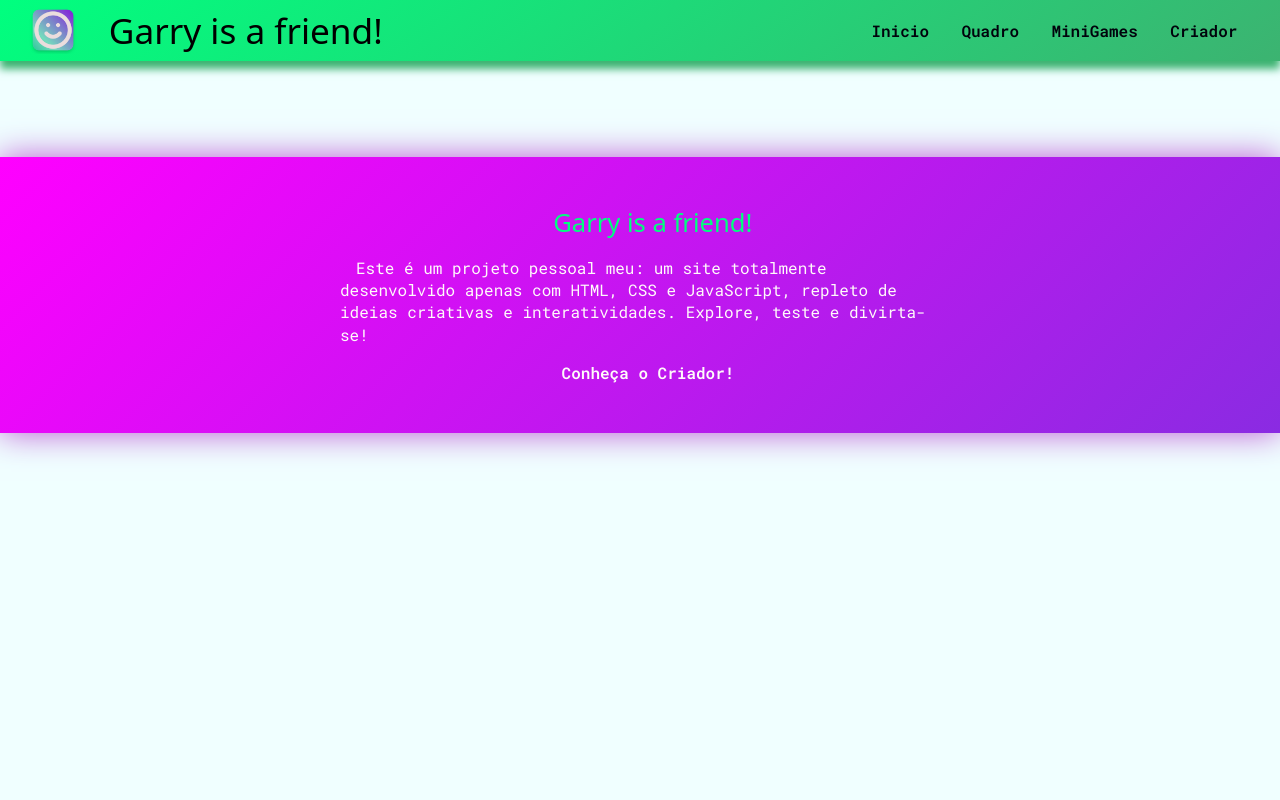
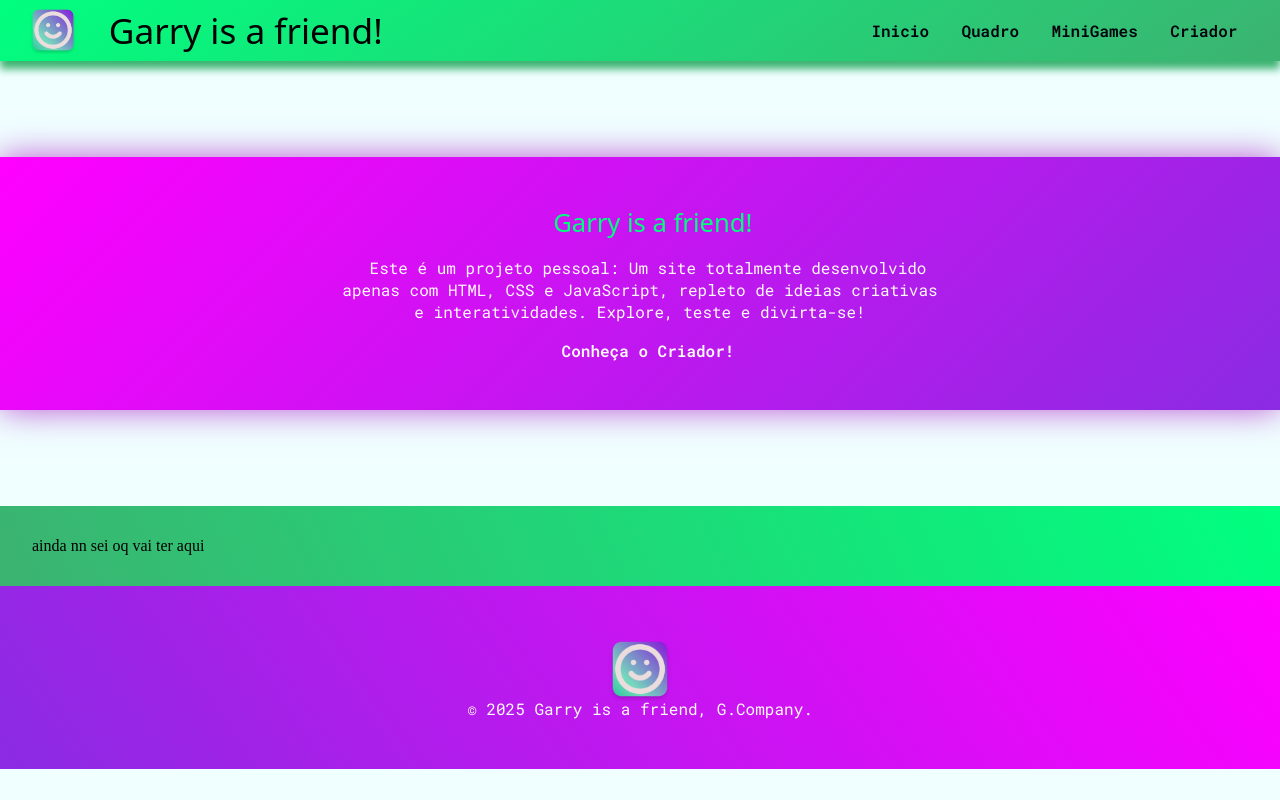
Before and after one commit to guicarbar/basic_interactive_project, a plain HTML site: page index.html in a window 1280 px wide. Drawn offline with Linux system fonts and the light colour scheme; a web font is replaced by a local one.

Commit message:
Update (#5)

```diff
--- a/index.html
+++ b/index.html
@@ -17,7 +17,7 @@
   <!-- header - navbar -->
   <header class="Navbar">
     <!-- welcome page -->
-    <div onclick="ReloadPage()">
+    <div onclick="redirect(1)">
       <img src="style/img/LogoGarry/Logo_Garry.png" alt="Garry Logo" class="logo_NavBar">
       <h1 class="bitcount-single-Font">Garry is a friend!</h1>
     </div>
@@ -35,23 +35,52 @@
       </ul>
     </div>
   </header>
-  <!-- body -->
-  <div class="body">
+
+  <!-- body/main of page -->
+  <main>
     <!-- welcome text -->
     <div class="body_welcome-text">
       <h2 class="bitcount-single-Font">Garry is a friend!</h2>
       <p>
-        Este é um projeto pessoal meu: um site totalmente desenvolvido apenas com HTML, CSS e JavaScript, repleto de ideias criativas e interatividades. Explore, teste e divirta-se!
+        Este é um projeto pessoal: Um site totalmente desenvolvido apenas com HTML, CSS e JavaScript, repleto de ideias criativas e interatividades. Explore, teste e divirta-se!
       </p>
       <a href="pages/criador.html">Conheça o Criador!</a>
     </div>
-  </div>
+
+    <!-- carousel -->
+    <div class="carousel-container">
+      <!-- carousel title -->
+      <div>
+        ainda nn sei oq vai ter aqui
+      </div>
+      <!-- carousel -->
+      <div class="carousel">
+
+      </div>
+      <!-- buttons for carousel -->
+    </div>
+  </main>
+
   <!-- footer -->
   <footer>
+    <!-- icon - top -->
+    <div class="footer_icon" >
+      <img src="style/img/LogoGarry/Logo_Garry.png" alt="Logo Garry" onclick="redirect(1)">
+    </div>
 
+    <!-- main footer - midle -->
+    <div class="footer_main">
+
+    </div>
+
+    <!-- Direitos - button -->
+    <div>
+      <p>© 2025 Garry is a friend, G.Company.</p>
+    </div>
   </footer>
 
   <!-- link for JS -->
   <script src="js/Commun.js"></script>
+  <script src="js/carousel.js"></script>
 </body>
 </html>
--- a/js/Commun.js
+++ b/js/Commun.js
@@ -1,3 +1,18 @@
 // commum Functions for my project
-// reloadpage funnction
-function ReloadPage() {window.location.reload()}
+// redirect function
+function redirect(pageValue) {
+  switch (pageValue) {
+    case 1:
+      window.location.href = "index.html"
+      break
+    case 2:
+      window.location.href = ""
+      break
+    case 3:
+      window.location.href = ""
+      break
+    default:
+      window.location.reload()
+      break
+  }
+}
--- a/style/style.css
+++ b/style/style.css
@@ -3,10 +3,10 @@
 @import url('https://fonts.googleapis.com/css2?family=Roboto+Mono:wght@100..700&display=swap');
 
 
-/* Imports (Navbar, footer and reset css) */
+/* Imports (Navbar, footer and reset css) - obs: first reset, no conflits*/
+@import url(resetCSS.css);
 @import url(style_navbar.css);
 @import url(style_footer.css);
-@import url(resetCSS.css);
 
 
 /* root for vars */
--- a/style/style_footer.css
+++ b/style/style_footer.css
@@ -0,0 +1,60 @@
+/* style for footer  */
+footer {
+  /* sizing */
+  padding: 3.2em;
+  /* decorate */
+  background-image: linear-gradient(235deg, var(--Color_Fuchsia), var(--Color_BlueViolet));
+}
+
+/* footer icon - top */
+.footer_icon {
+  /* display */
+  display: flex;
+  justify-content: center;
+}
+
+.footer_icon > img {
+  /* sizing */
+  height: 64px;
+  /* decoration */
+  cursor: pointer;
+  transition: .3s ease-in-out;
+}
+
+.footer_icon > img:hover {
+  transform: scale(1.2);
+}
+
+/* footer main - midle */
+
+
+/* footer direitos - button */
+footer > div:last-child > p {
+  color: var(--Color_snow);
+  text-align: center;
+}
+
+
+:root {
+  /* vars for colors */
+    /* named colors vars */
+  --Color_snow: #FFFAFA;
+  --Color_Azure: #F0FFFF;
+  --Color_Black: #00030c;
+  --Color_SpringGreen: #00FF7F;
+  --Color_SeaGreen: #3CB371;
+  --Color_PaleTurquoise: #AFEEEE;
+  --Color_Aquamarine: #7FFFD4;
+  --Color_Turquoise: #40E0D0;
+  --Color_Fuchsia: #FF00FF;
+  --Color_MediumOrchid: #BA55D3;
+  --Color_MediumPurple: #9370DB;
+  --Color_BlueViolet: #8A2BE2;
+  --Color_DarkViolet: #9400D3;
+    /* gray colors */
+  --Color_gray1: #C0C0C0;
+  --color_gray2: #D3D3D3;
+  --color_gray3: #696969;
+  --color_gray4: #778899;
+  --color_gray5: #2F4F4F;
+}
--- a/style/style_index.css
+++ b/style/style_index.css
@@ -17,7 +17,7 @@
 .body_welcome-text > h2, .body_welcome-text > p, .body_welcome-text > a {
   color: var(--Color_snow);
   max-width: 600px;
-  text-align: start;
+  text-align: center;
   text-indent: 1em;
   line-height: 1.4;
 }
@@ -35,6 +35,24 @@
 .body_welcome-text > a:hover {
   color: var(--Color_SpringGreen);
 }
+
+
+/* carousel style area */
+.carousel-container {
+  /* sizing */
+  padding: 2em;
+  /* Decorate */
+  background-image: linear-gradient(245deg,var(--Color_SpringGreen), var(--Color_SeaGreen));
+}
+
+
+
+
+
+
+
+
+
 
 
 
```
Also changed, not shown: js/carousel.js (added), style/img/LogoGarry/Logo_Garry_Original.png (renamed from style/img/LogoGarry/Logo_Garry_ Original.png), style/img/SVG/ArrowBack.svg (added), style/img/SVG/ArrowForward.svg (added), style/img/SVG/Google_Hamburguer.svg (renamed from style/img/SVG/GoogleICeon_Hamburguer.svg), style/img/Test-IMG/IMG-ITEM(H).png (added).
